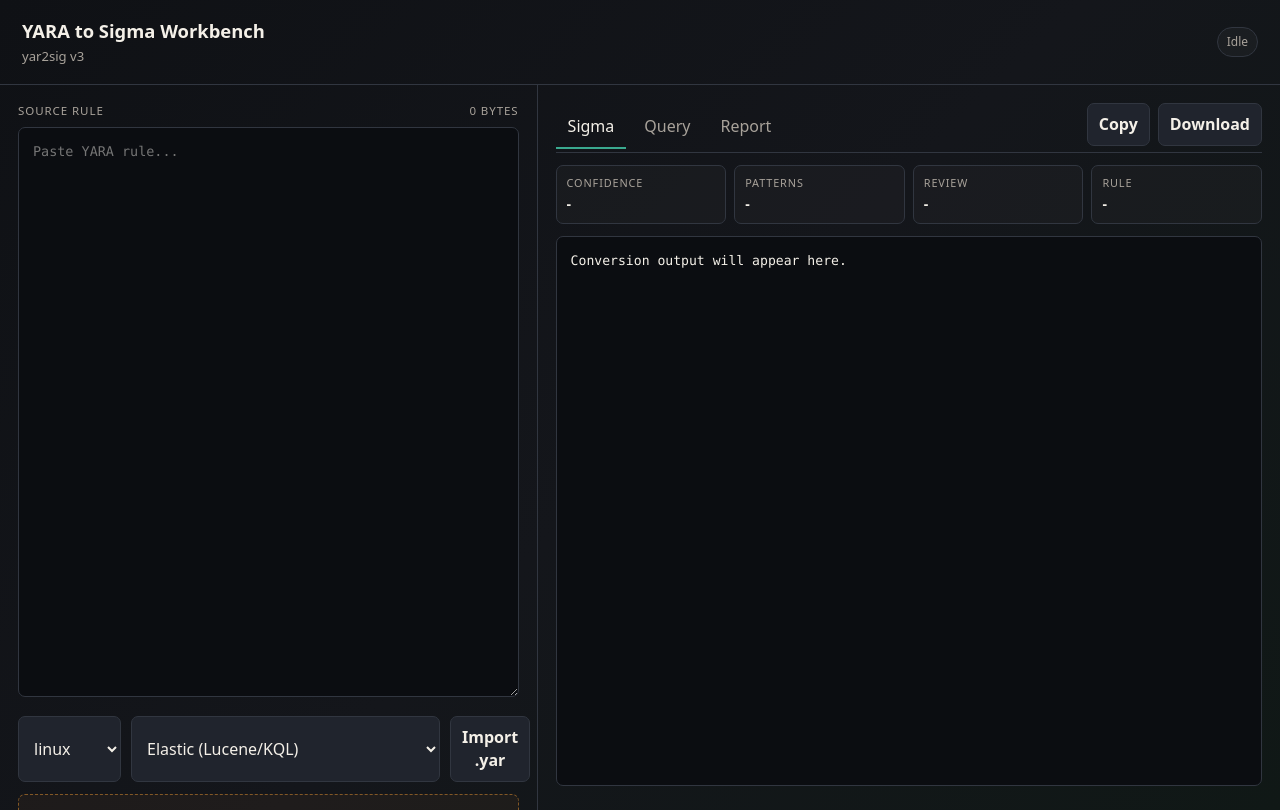
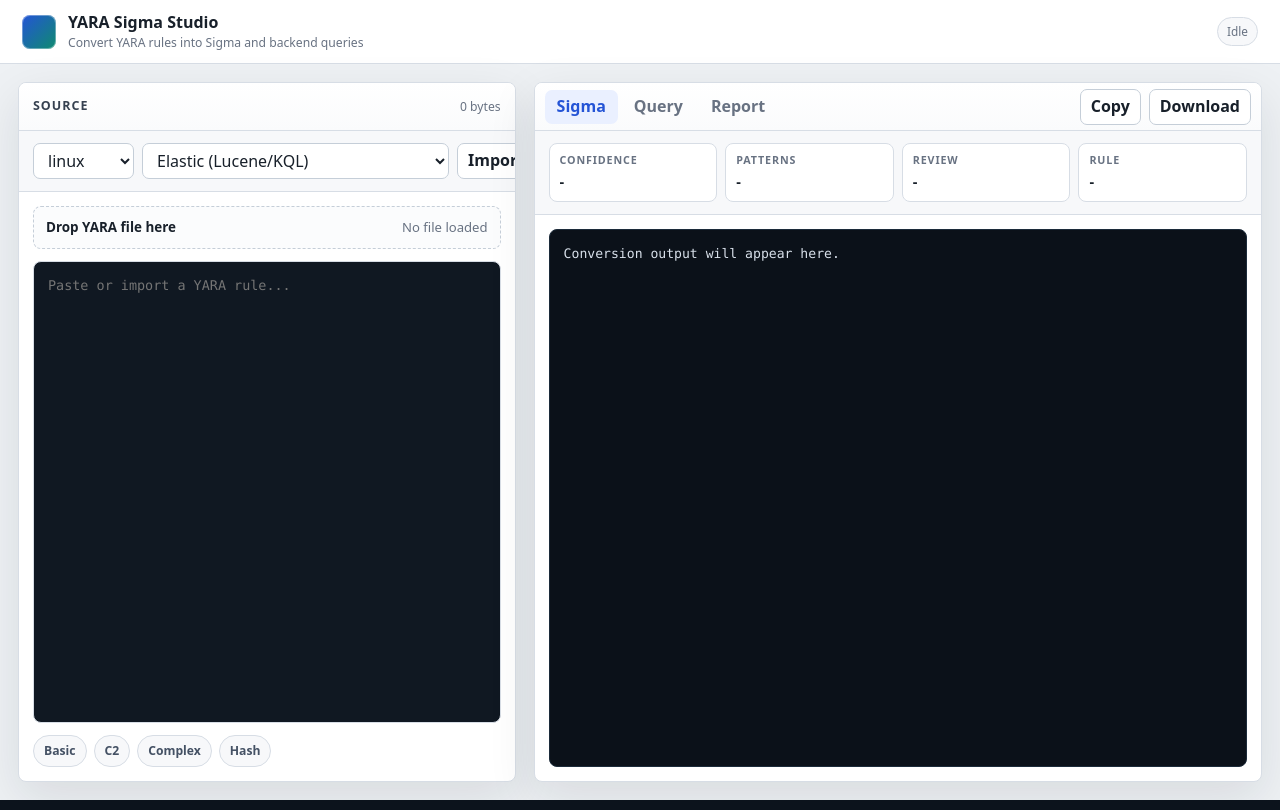
Before and after one commit to wahidhendrawan/yara-sigma-webui, a Flask app: page / in a window 1280 px wide. Run offline with Flask 3, Linux system fonts and the light colour scheme.

Commit message:
Redesign converter workbench UI

```diff
--- a/templates/index.html
+++ b/templates/index.html
@@ -3,80 +3,103 @@
 <head>
 <meta charset="UTF-8">
 <meta name="viewport" content="width=device-width, initial-scale=1.0">
-<title>YARA to Sigma Workbench</title>
+<title>YARA Sigma Studio</title>
 <style>
 *{box-sizing:border-box;margin:0;padding:0}
 :root{
-  --bg:#0f1115;--panel:#171a21;--panel2:#20242d;--ink:#f4f0e8;--muted:#a8a29a;
-  --line:#313640;--accent:#d78b30;--accent2:#3aa98f;--bad:#e05f5f;--warn:#d6aa3d;--good:#54b876;
+  --bg:#eef1f4;--surface:#ffffff;--surface2:#f7f8fa;--ink:#18202a;--muted:#687282;
+  --line:#d7dde5;--line2:#c5ced8;--code:#101822;--code2:#0b1119;--codeText:#d8e0ea;
+  --blue:#2454d6;--blue2:#163b9a;--green:#0f8b6f;--amber:#b7791f;--red:#c0392b;
+  --shadow:0 16px 48px rgba(24,32,42,.10);
 }
-body{font-family:ui-sans-serif,system-ui,-apple-system,BlinkMacSystemFont,"Segoe UI",sans-serif;background:linear-gradient(135deg,#0f1115 0%,#14161b 52%,#101816 100%);color:var(--ink);line-height:1.45}
+html,body{height:100%}
+body{font-family:ui-sans-serif,system-ui,-apple-system,BlinkMacSystemFont,"Segoe UI",sans-serif;background:var(--bg);color:var(--ink);line-height:1.45}
 button,select,textarea{font:inherit}
 button{cursor:pointer}
-.top{border-bottom:1px solid var(--line);padding:18px 22px;display:flex;justify-content:space-between;gap:16px;align-items:center}
-.brand h1{font-size:1.15rem;font-weight:800;letter-spacing:0}
-.brand p{color:var(--muted);font-size:.82rem;margin-top:2px}
-.status{display:flex;gap:8px;flex-wrap:wrap;justify-content:flex-end}
-.pill{border:1px solid var(--line);background:rgba(255,255,255,.03);border-radius:999px;padding:5px 9px;color:var(--muted);font-size:.75rem}
-.pill.good{color:var(--good);border-color:rgba(84,184,118,.35)}
-.pill.warn{color:var(--warn);border-color:rgba(214,170,61,.35)}
-.pill.bad{color:var(--bad);border-color:rgba(224,95,95,.35)}
-.shell{height:calc(100vh - 75px);display:grid;grid-template-columns:minmax(360px,42%) 1fr}
-.pane{min-width:0;padding:18px;border-right:1px solid var(--line);overflow:auto}
-.pane:last-child{border-right:0}
-.label{display:flex;justify-content:space-between;align-items:center;color:var(--muted);font-size:.72rem;text-transform:uppercase;letter-spacing:.08em;margin-bottom:8px}
-textarea{width:100%;height:calc(100vh - 230px);min-height:360px;background:#0b0d11;color:var(--ink);border:1px solid var(--line);border-radius:7px;padding:14px;font-family:ui-monospace,SFMono-Regular,Menlo,Consolas,monospace;font-size:.84rem;resize:vertical;line-height:1.5}
-textarea:focus,select:focus{outline:1px solid var(--accent)}
-.controls{display:grid;grid-template-columns:1fr 1fr auto auto;gap:10px;margin:12px 0}
-select,.btn{background:var(--panel2);color:var(--ink);border:1px solid var(--line);border-radius:7px;padding:9px 11px}
-.btn{font-weight:700}
-.btn.primary{background:var(--accent);border-color:var(--accent);color:#17100a}
+.app{min-height:100vh;display:grid;grid-template-rows:auto 1fr}
+.top{height:64px;background:var(--surface);border-bottom:1px solid var(--line);display:flex;align-items:center;justify-content:space-between;padding:0 22px;gap:18px}
+.brand{display:flex;align-items:center;gap:12px;min-width:0}
+.mark{width:34px;height:34px;border-radius:8px;background:linear-gradient(135deg,var(--blue),var(--green));box-shadow:inset 0 0 0 1px rgba(255,255,255,.35)}
+.brand h1{font-size:1rem;font-weight:800;letter-spacing:0}
+.brand p{font-size:.76rem;color:var(--muted)}
+.status{display:flex;gap:8px;align-items:center;justify-content:flex-end;flex-wrap:wrap}
+.pill{border:1px solid var(--line);background:var(--surface2);border-radius:999px;padding:5px 9px;color:var(--muted);font-size:.74rem;white-space:nowrap}
+.pill.good{color:var(--green);border-color:rgba(15,139,111,.28);background:rgba(15,139,111,.06)}
+.pill.warn{color:var(--amber);border-color:rgba(183,121,31,.28);background:rgba(183,121,31,.07)}
+.pill.bad{color:var(--red);border-color:rgba(192,57,43,.26);background:rgba(192,57,43,.06)}
+.workspace{height:calc(100vh - 64px);padding:18px;display:grid;grid-template-columns:minmax(360px,40%) minmax(0,1fr);gap:18px}
+.panel{min-width:0;background:var(--surface);border:1px solid var(--line);border-radius:8px;box-shadow:var(--shadow);display:flex;flex-direction:column;overflow:hidden}
+.panelHead{height:48px;border-bottom:1px solid var(--line);display:flex;align-items:center;justify-content:space-between;padding:0 14px;gap:12px;background:linear-gradient(180deg,#fff,#fafbfc)}
+.panelTitle{font-size:.78rem;font-weight:800;text-transform:uppercase;letter-spacing:.08em;color:#364150}
+.counter{font-size:.76rem;color:var(--muted);white-space:nowrap}
+.toolbar{padding:12px 14px;border-bottom:1px solid var(--line);display:grid;grid-template-columns:1fr 1fr auto auto;gap:8px;background:var(--surface2)}
+select,.btn{height:36px;border:1px solid var(--line2);border-radius:7px;background:#fff;color:var(--ink);padding:0 10px}
+select:focus,.btn:focus,textarea:focus{outline:2px solid rgba(36,84,214,.22);outline-offset:1px}
+.btn{font-weight:750;white-space:nowrap}
+.btn.primary{background:var(--blue);border-color:var(--blue);color:#fff}
+.btn.primary:hover{background:var(--blue2)}
 .btn:disabled{opacity:.55;cursor:not-allowed}
-.dropzone{margin-top:12px;border:1px dashed rgba(215,139,48,.55);border-radius:7px;background:rgba(215,139,48,.06);padding:12px;color:var(--muted);font-size:.82rem;display:flex;justify-content:space-between;gap:10px;align-items:center}
+.sourceWrap{padding:14px;display:grid;grid-template-rows:auto 1fr auto;gap:12px;min-height:0;flex:1}
+.dropzone{border:1px dashed var(--line2);border-radius:8px;background:#fbfcfd;padding:11px 12px;display:flex;align-items:center;justify-content:space-between;gap:12px;color:var(--muted);font-size:.82rem}
 .dropzone strong{color:var(--ink);font-size:.84rem}
-.dropzone.drag{border-color:var(--accent2);background:rgba(58,169,143,.08)}
+.dropzone.drag{border-color:var(--blue);background:rgba(36,84,214,.05)}
+textarea{width:100%;min-height:0;height:100%;resize:none;border:1px solid var(--line);border-radius:8px;background:var(--code);color:var(--codeText);padding:14px;font-family:ui-monospace,SFMono-Regular,Menlo,Consolas,monospace;font-size:.84rem;line-height:1.55;tab-size:2}
 .samples{display:flex;gap:7px;flex-wrap:wrap}
-.sample{font-size:.76rem;color:var(--muted);background:transparent;border:1px solid var(--line);border-radius:999px;padding:5px 9px}
-.tabs{display:flex;align-items:center;gap:6px;border-bottom:1px solid var(--line);margin-bottom:12px}
-.tab{background:transparent;border:0;color:var(--muted);padding:9px 12px;border-bottom:2px solid transparent}
-.tab.active{color:var(--ink);border-color:var(--accent2)}
-.actions{margin-left:auto;display:flex;gap:8px;padding-bottom:6px}
-.out{background:#0b0d11;border:1px solid var(--line);border-radius:7px;padding:14px;font-family:ui-monospace,SFMono-Regular,Menlo,Consolas,monospace;font-size:.82rem;white-space:pre-wrap;word-break:break-word;min-height:calc(100vh - 250px);max-height:calc(100vh - 250px);overflow:auto}
+.sample{border:1px solid var(--line);background:var(--surface2);color:#445164;border-radius:999px;padding:6px 10px;font-size:.76rem;font-weight:650}
+.resultTabs{height:48px;display:flex;align-items:center;gap:4px;padding:0 10px;border-bottom:1px solid var(--line);background:linear-gradient(180deg,#fff,#fafbfc)}
+.tab{height:34px;border:0;background:transparent;border-radius:7px;color:var(--muted);padding:0 12px;font-weight:760}
+.tab.active{background:#eaf0ff;color:var(--blue)}
+.actions{margin-left:auto;display:flex;gap:8px}
+.summary{padding:12px 14px;display:grid;grid-template-columns:repeat(4,minmax(110px,1fr));gap:8px;border-bottom:1px solid var(--line);background:var(--surface2)}
+.metric{border:1px solid var(--line);border-radius:8px;background:#fff;padding:9px 10px;min-width:0}
+.metric span{display:block;color:var(--muted);font-size:.67rem;font-weight:800;text-transform:uppercase;letter-spacing:.08em}
+.metric strong{display:block;margin-top:3px;font-size:.9rem;overflow:hidden;text-overflow:ellipsis;white-space:nowrap}
+.outputWrap{padding:14px;min-height:0;flex:1;display:flex;flex-direction:column}
+.err{display:none;margin-bottom:12px;border:1px solid rgba(192,57,43,.24);color:#84251d;background:rgba(192,57,43,.06);padding:10px;border-radius:8px;font-size:.86rem}
+.out{flex:1;min-height:0;overflow:auto;background:var(--code2);color:var(--codeText);border:1px solid #1c2b3a;border-radius:8px;padding:14px;font-family:ui-monospace,SFMono-Regular,Menlo,Consolas,monospace;font-size:.82rem;line-height:1.55;white-space:pre-wrap;word-break:break-word}
 .report{font-family:inherit;list-style:none}
-.report li{padding:8px 0;border-bottom:1px solid rgba(255,255,255,.06);color:#d7d0c6;font-size:.84rem}
-.meta{display:grid;grid-template-columns:repeat(4,minmax(120px,1fr));gap:8px;margin-bottom:12px}
-.metric{border:1px solid var(--line);border-radius:7px;background:rgba(255,255,255,.025);padding:9px 10px;min-width:0}
-.metric span{display:block;color:var(--muted);font-size:.68rem;text-transform:uppercase;letter-spacing:.08em}
-.metric strong{display:block;margin-top:3px;font-size:.88rem;overflow:hidden;text-overflow:ellipsis;white-space:nowrap}
-.err{display:none;margin-bottom:12px;border:1px solid rgba(224,95,95,.38);color:#ffd3d3;background:rgba(224,95,95,.08);padding:10px;border-radius:7px;font-size:.86rem}
-.hidden{display:none}
-@media(max-width:900px){
-  .top{display:block}
-  .status{justify-content:flex-start;margin-top:10px}
-  .shell{height:auto;display:block}
-  .pane{border-right:0;border-bottom:1px solid var(--line)}
-  textarea,.out{height:auto;min-height:320px;max-height:none}
-  .controls{grid-template-columns:1fr}
-  .meta{grid-template-columns:1fr 1fr}
+.report li{padding:9px 0;border-bottom:1px solid rgba(255,255,255,.08);color:#d9e0e8;font-size:.84rem}
+.hidden{display:none!important}
+@media(max-width:980px){
+  .top{height:auto;min-height:64px;align-items:flex-start;flex-direction:column;padding:14px 16px}
+  .status{justify-content:flex-start}
+  .workspace{height:auto;grid-template-columns:1fr;padding:12px}
+  .panel{min-height:520px}
+  .toolbar{grid-template-columns:1fr 1fr}
+  .summary{grid-template-columns:1fr 1fr}
+}
+@media(max-width:560px){
+  .toolbar,.summary{grid-template-columns:1fr}
+  .dropzone{display:block}
+  .dropzone span{display:block;margin-top:4px}
+  .resultTabs{height:auto;align-items:flex-start;flex-wrap:wrap;padding:8px}
+  .actions{margin-left:0;width:100%}
+  .actions .btn{flex:1}
 }
 </style>
 </head>
 <body>
+<div class="app">
   <header class="top">
     <div class="brand">
-    <h1>YARA to Sigma Workbench</h1>
-    <p>yar2sig v3</p>
+      <div class="mark"></div>
+      <div>
+        <h1>YARA Sigma Studio</h1>
+        <p>Convert YARA rules into Sigma and backend queries</p>
+      </div>
     </div>
     <div class="status" id="status">
       <span class="pill">Idle</span>
     </div>
   </header>
 
-<main class="shell">
-  <section class="pane">
-    <div class="label"><span>Source Rule</span><span id="charCount">0 bytes</span></div>
-    <textarea id="rule" placeholder="Paste YARA rule..." spellcheck="false"></textarea>
-    <div class="controls">
+  <main class="workspace">
+    <section class="panel">
+      <div class="panelHead">
+        <div class="panelTitle">Source</div>
+        <div class="counter" id="charCount">0 bytes</div>
+      </div>
+      <div class="toolbar">
         <select id="pipeline" title="Mapping pipeline">
           {% for p in pipelines %}<option value="{{p}}">{{p}}</option>{% endfor %}
         </select>
@@ -87,20 +110,23 @@ select,.btn{background:var(--panel2);color:var(--ink);border:1px solid var(--lin
         <button class="btn primary" id="convertBtn" onclick="doConvert()">Convert</button>
       </div>
       <input id="fileInput" type="file" accept=".yar,.yara,.txt,.rule,text/plain" class="hidden">
+      <div class="sourceWrap">
         <div class="dropzone" id="dropzone">
           <strong>Drop YARA file here</strong>
           <span id="fileName">No file loaded</span>
         </div>
+        <textarea id="rule" placeholder="Paste or import a YARA rule..." spellcheck="false"></textarea>
         <div class="samples">
           <button class="sample" onclick="loadSample('basic')">Basic</button>
           <button class="sample" onclick="loadSample('c2')">C2</button>
           <button class="sample" onclick="loadSample('complex')">Complex</button>
           <button class="sample" onclick="loadSample('hash')">Hash</button>
         </div>
+      </div>
     </section>
 
-  <section class="pane">
-    <div class="tabs">
+    <section class="panel">
+      <div class="resultTabs">
         <button class="tab active" data-tab="sigma" onclick="switchTab('sigma')">Sigma</button>
         <button class="tab" data-tab="query" onclick="switchTab('query')">Query</button>
         <button class="tab" data-tab="report" onclick="switchTab('report')">Report</button>
@@ -109,18 +135,21 @@ select,.btn{background:var(--panel2);color:var(--ink);border:1px solid var(--lin
           <button class="btn" onclick="download()">Download</button>
         </div>
       </div>
-    <div class="err" id="err"></div>
-    <div class="meta">
+      <div class="summary">
         <div class="metric"><span>Confidence</span><strong id="metricConfidence">-</strong></div>
         <div class="metric"><span>Patterns</span><strong id="metricPatterns">-</strong></div>
         <div class="metric"><span>Review</span><strong id="metricReview">-</strong></div>
         <div class="metric"><span>Rule</span><strong id="metricRule">-</strong></div>
       </div>
+      <div class="outputWrap">
+        <div class="err" id="err"></div>
         <pre class="out" id="out-sigma">Conversion output will appear here.</pre>
         <pre class="out hidden" id="out-query"></pre>
         <ul class="out report hidden" id="out-report"></ul>
+      </div>
     </section>
   </main>
+</div>
 
 <script>
 const SAMPLES = {
@@ -137,6 +166,7 @@ function esc(value){
 }
 function loadSample(key){
   document.getElementById('rule').value = SAMPLES[key];
+  document.getElementById('fileName').textContent = 'Sample loaded';
   updateCount();
 }
 function switchTab(tab){
```
Lines whose indentation alone changed are shown as unchanged.
